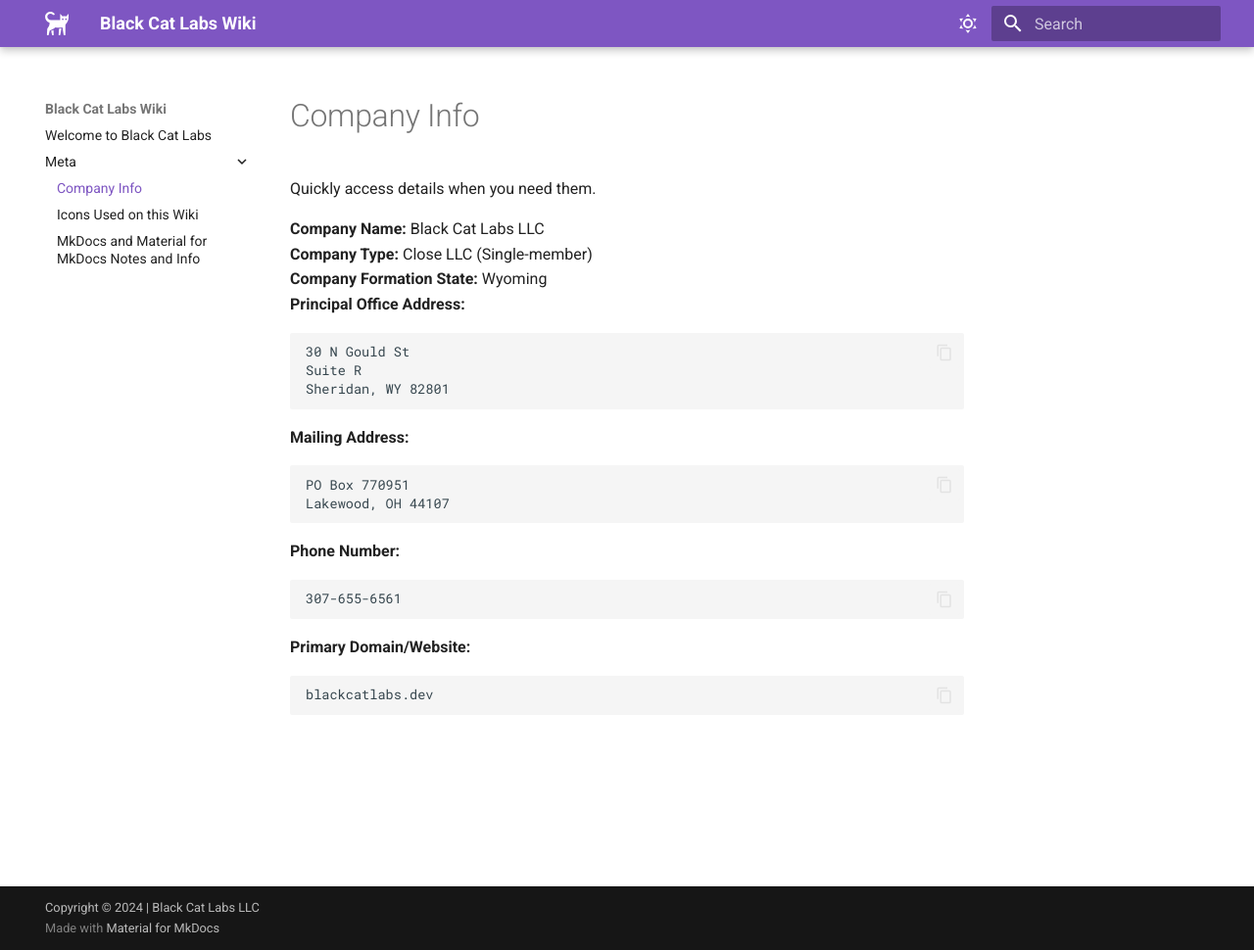
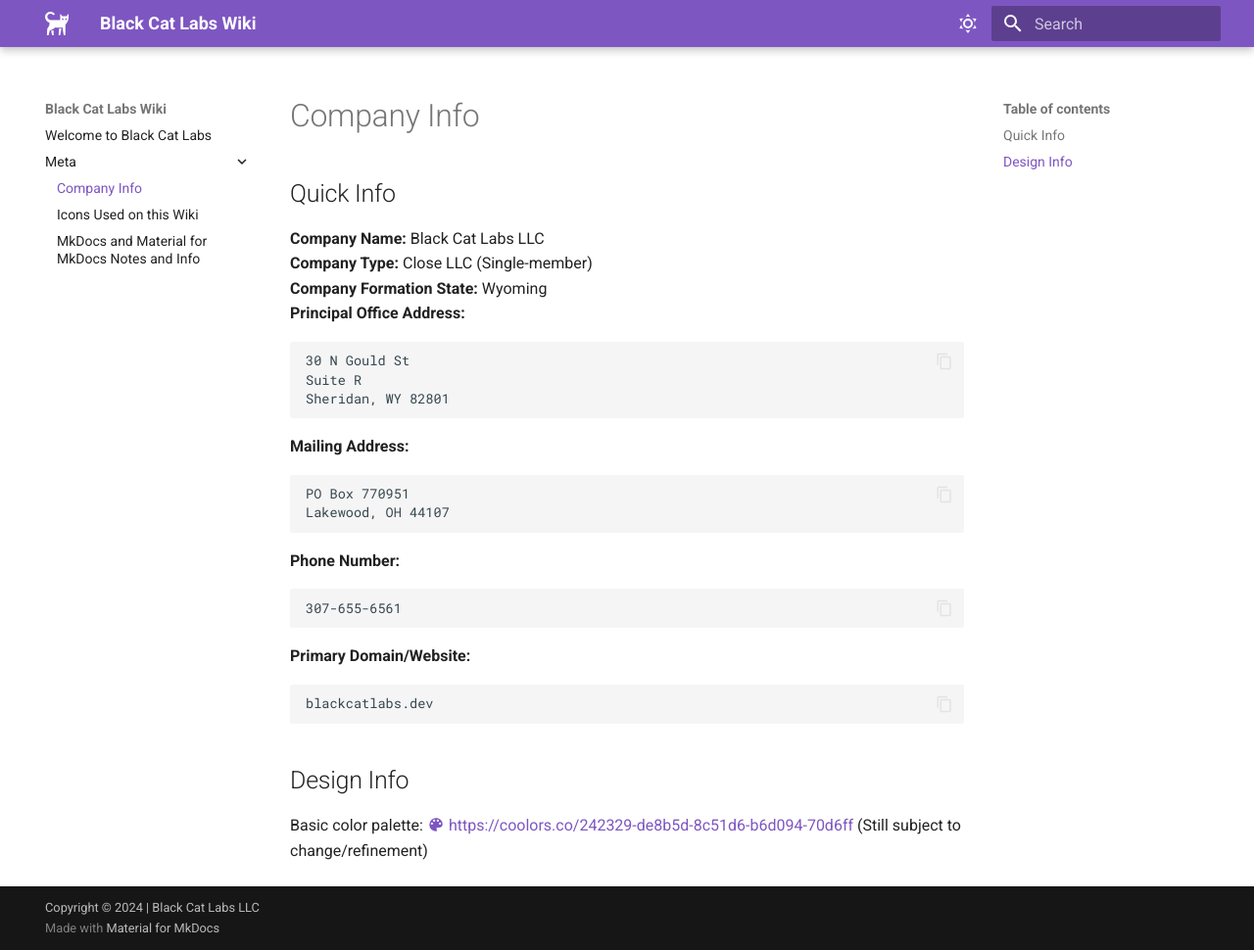
Before and after one commit to blackcat-labs/blackcatlabs-wiki, an MkDocs documentation site: the page built from docs/Meta/company-info.md, in a window 1280 px wide and 970 px high. Shown: the whole window at 98% size. Built offline with MkDocs 1.6.1 and Material for MkDocs 9.7.7, drawn with Linux system fonts in a browser that asks for light colours.

Commit message:
Update company-info.md

````diff
--- a/docs/Meta/company-info.md
+++ b/docs/Meta/company-info.md
@@ -1,6 +1,6 @@
 # Company Info
-Quickly access details when you need them.
 
+## Quick Info
 **Company Name:** Black Cat Labs LLC
 **Company Type:** Close LLC (Single-member)
 **Company Formation State:** Wyoming
@@ -23,3 +23,6 @@ Lakewood, OH 44107
 ```
 blackcatlabs.dev
 ```
+
+## Design Info
+Basic color palette: [:material-palette: https://coolors.co/242329-de8b5d-8c51d6-b6d094-70d6ff](https://coolors.co/242329-de8b5d-8c51d6-b6d094-70d6ff) (Still subject to change/refinement)
````
